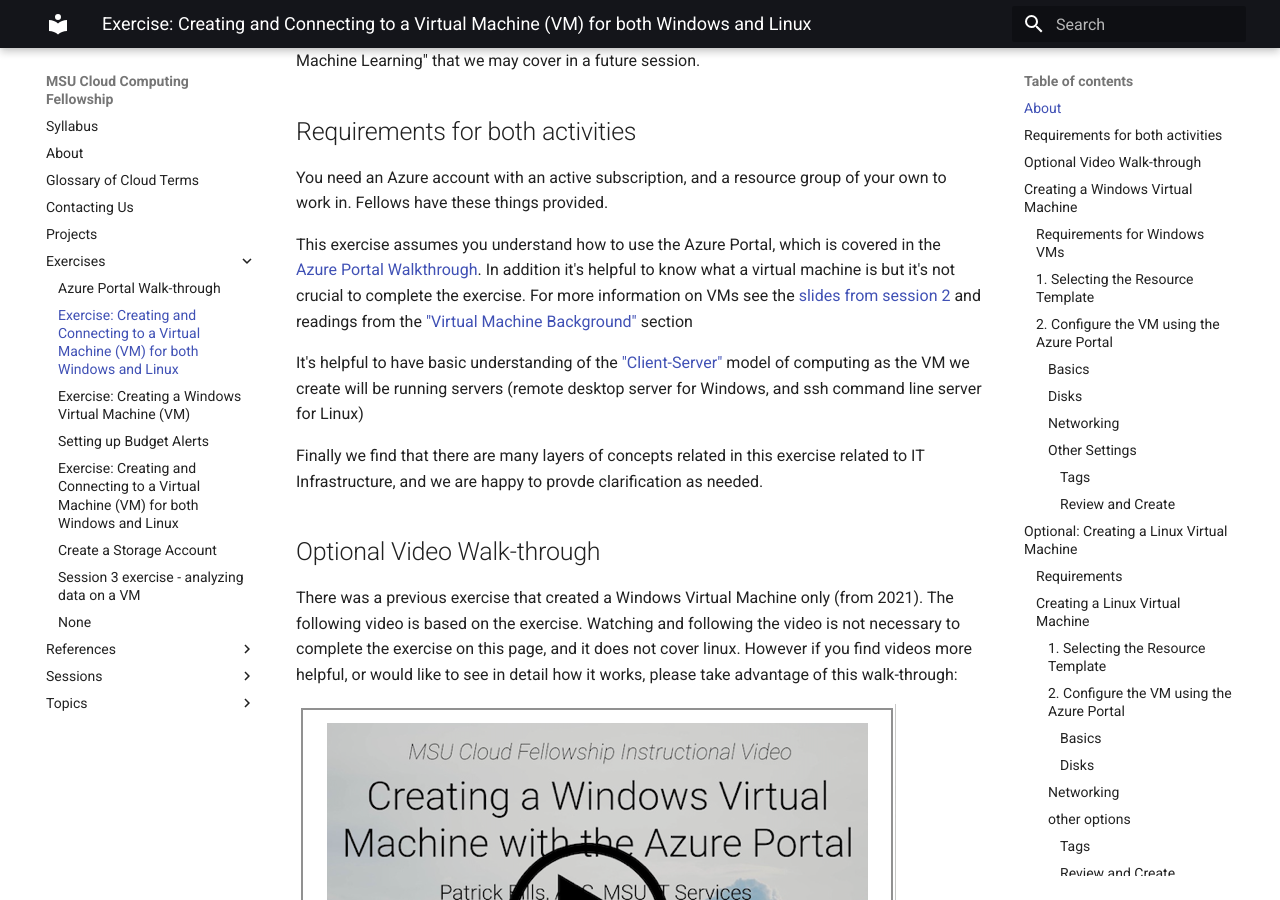
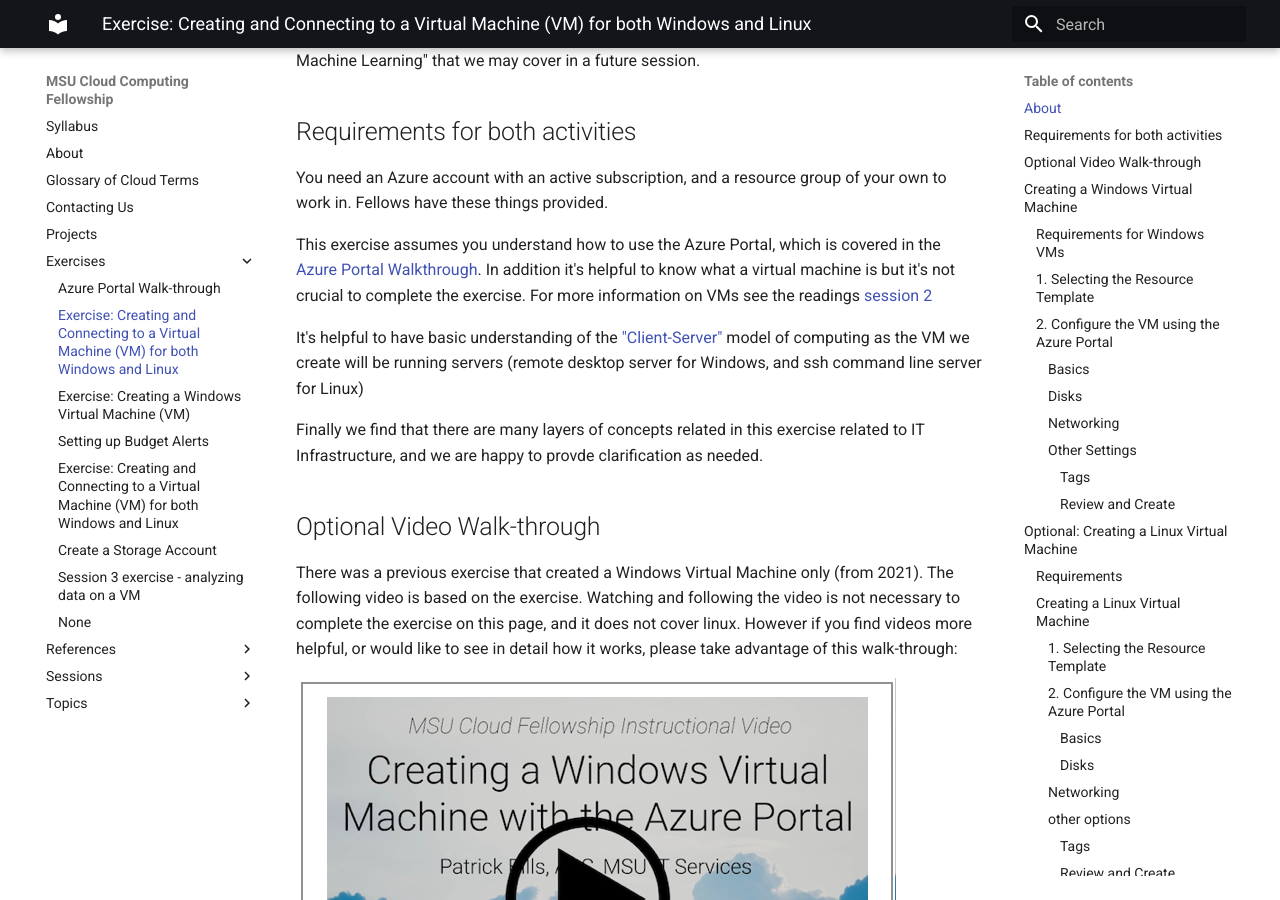
Before and after one commit to emtelgen/ccf23-testing, an MkDocs documentation site: the page built from docs/exercises/azure_vm_walkthrough.md, in a window 1280 px wide and 900 px high, scrolled down 664 px. Built offline with MkDocs 1.6.1 and Material for MkDocs 9.7.7, drawn with Linux system fonts in a browser that asks for light colours.

Commit message:
fix link

```diff
--- a/docs/exercises/azure_vm_walkthrough.md
+++ b/docs/exercises/azure_vm_walkthrough.md
@@ -16,7 +16,7 @@
 
 You need an Azure account with an active subscription, and a resource group of your own to work in.   Fellows have these things provided.
 
-This exercise assumes you understand how to use the Azure Portal, which is covered in the [Azure Portal Walkthrough](azure_portal_walkthrough.md).  In addition it's helpful to know what a virtual machine is but it's not crucial to complete the exercise.  For more information on VMs see the [slides from session 2](msu-cloud-fellowship21-session2.pdf) and readings from the ["Virtual Machine Background"](index.md#readings) section
+This exercise assumes you understand how to use the Azure Portal, which is covered in the [Azure Portal Walkthrough](./azure_portal_walkthrough.md).  In addition it's helpful to know what a virtual machine is but it's not crucial to complete the exercise.  For more information on VMs see the readings [session 2](../sessions/02_how_to_cloud.md)
 
 It's helpful to have basic understanding of the ["Client-Server"](cloud_glossary/#client-server) model of computing as the VM we create will be running servers (remote desktop server for Windows, and ssh command line server for Linux)
 
```
